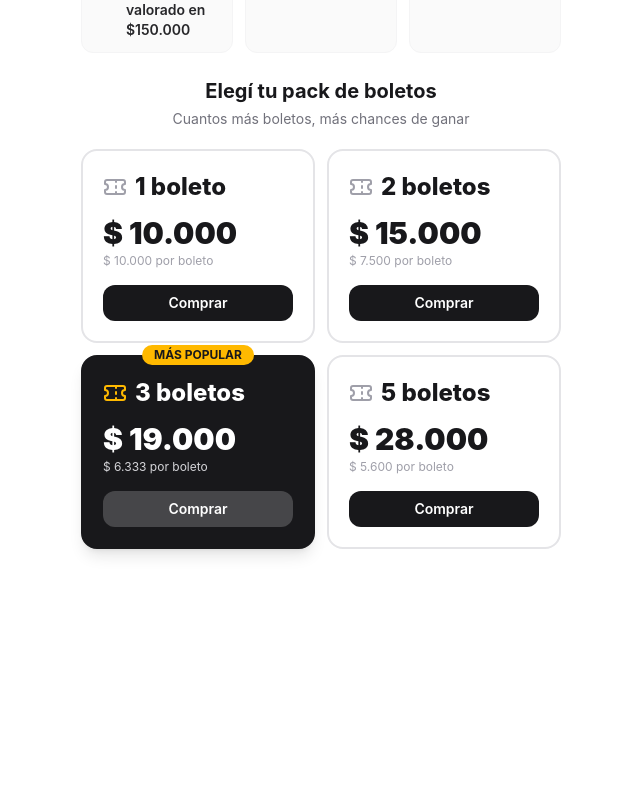
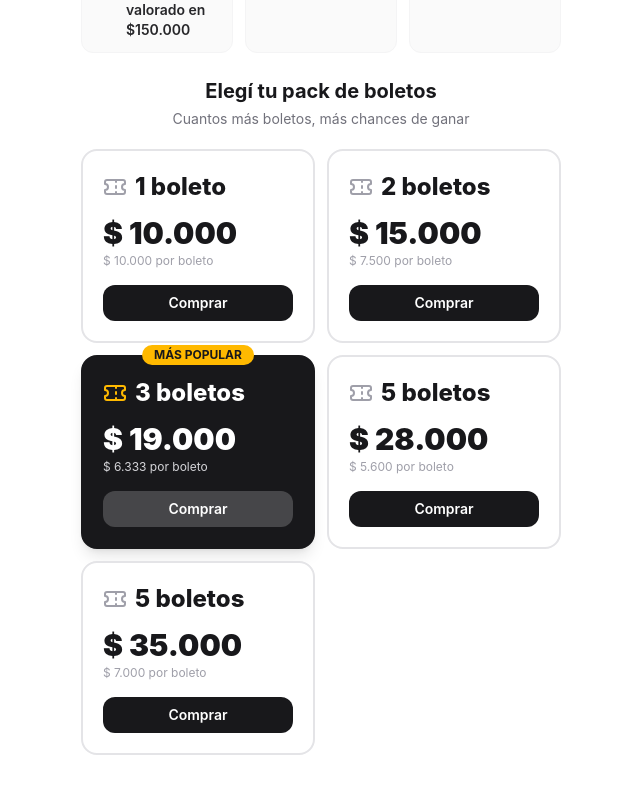
Before and after one commit to matiasrosciano/clementina, a React (Vite) app: page / in a window 1280 px wide. Shown: the part 573-1366 px from the top of the page, without its empty margins (319-959 px from the left). Before the commit the page ends 1162 px from the top, so only its background shows below. Built offline with nearby package versions, Linux system fonts and the light colour scheme.

Commit message:
agregar opcion

```diff
--- a/src/data/raffle.js
+++ b/src/data/raffle.js
@@ -14,6 +14,7 @@ export const ticketPacks = [
   { id: 2, cantidad: 2, precio: 15000 },
   { id: 3, cantidad: 3, precio: 19000 },
   { id: 4, cantidad: 5, precio: 28000 },
+  { id: 5, cantidad: 5, precio: 35000 },
 ]
 
 export const paymentInfo = {
```
